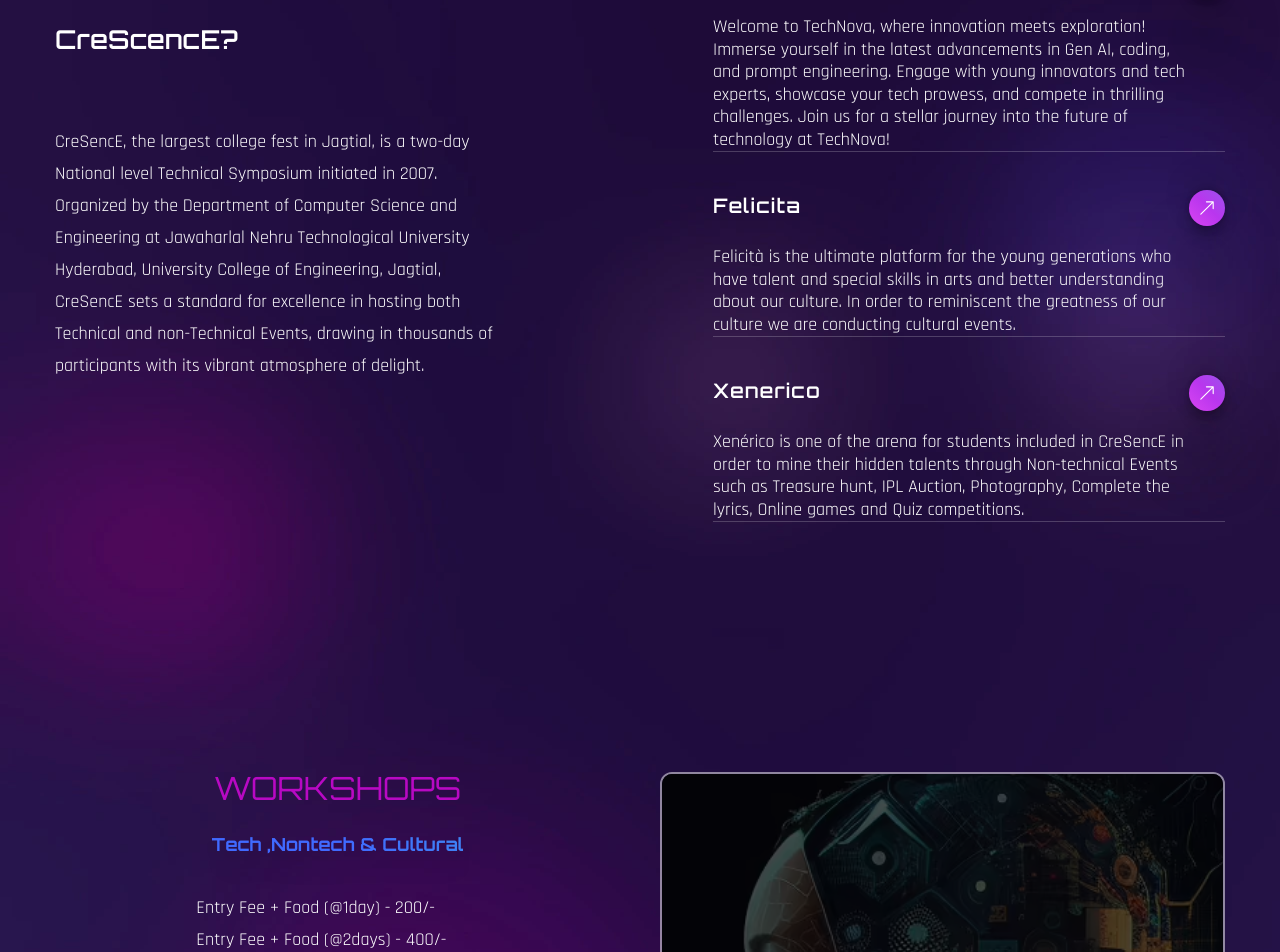
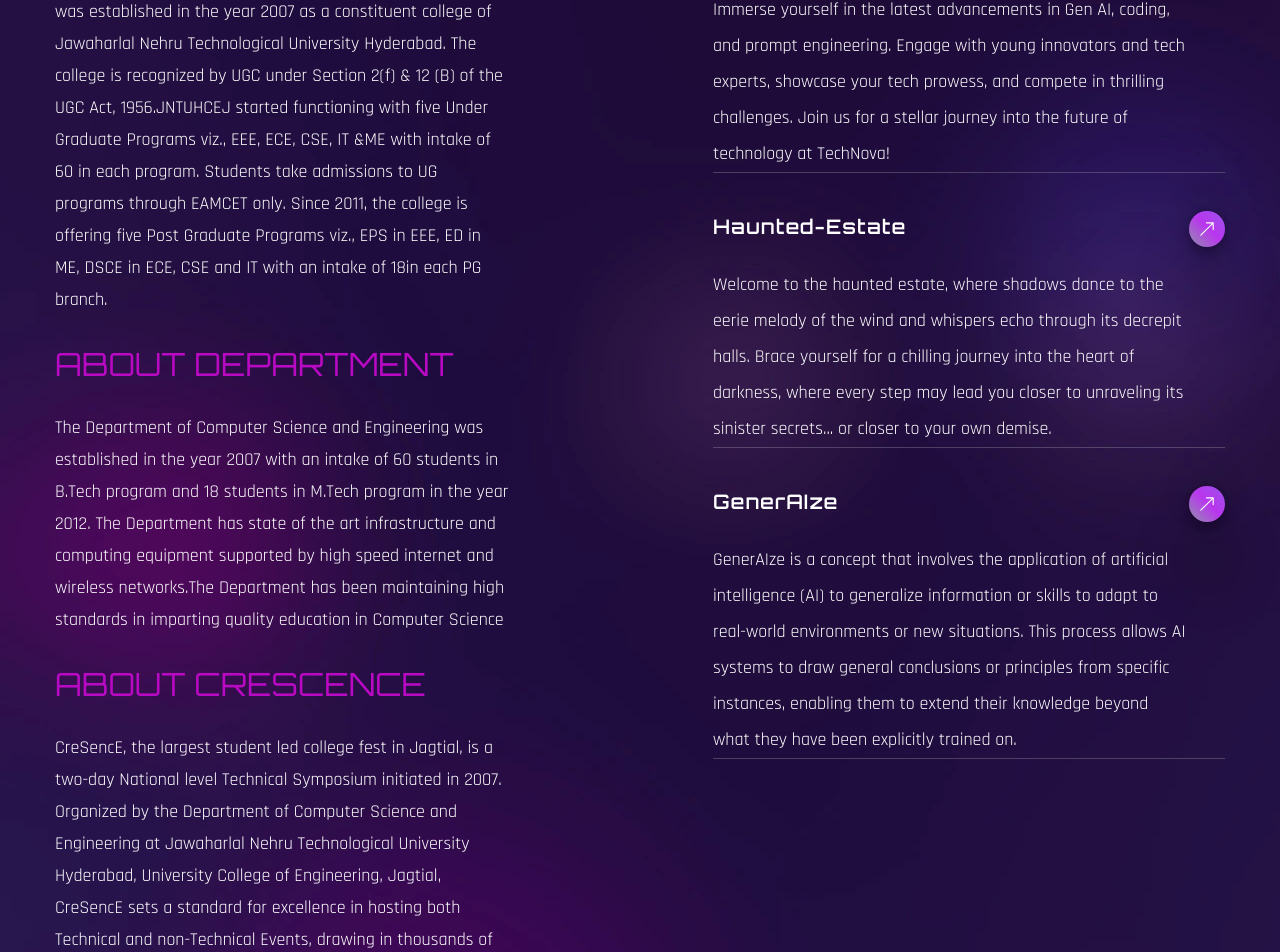
Before and after one commit to Nithish6606/test, a React (Create React App) app: page / in a window 1280 px wide. Shown: the part 1056-2008 px from the top of the page. Built offline with nearby package versions, Linux system fonts and the light colour scheme; a web font is replaced by a local one.

Commit message:
About add

```diff
--- a/src/components/About.jsx
+++ b/src/components/About.jsx
@@ -9,14 +9,14 @@ const aboutlst = [
       "Welcome to TechNova, where innovation meets exploration! Immerse yourself in the latest advancements in Gen AI, coding, and prompt engineering. Engage with young innovators and tech experts, showcase your tech prowess, and compete in thrilling challenges. Join us for a stellar journey into the future of technology at TechNova!",
   },
   {
-    name: "Felicita",
+    name: "Haunted-Estate",
     description:
-      "Felicità is the ultimate platform for the young generations who have talent and special skills in arts and better understanding about our culture. In order to reminiscent the greatness of our culture we are conducting cultural events.",
+      "Welcome to the haunted estate, where shadows dance to the eerie melody of the wind and whispers echo through its decrepit halls. Brace yourself for a chilling journey into the heart of darkness, where every step may lead you closer to unraveling its sinister secrets... or closer to your own demise.",
   },
   {
-    name: "Xenerico",
+    name: "GenerAIze",
     description:
-      "Xenérico is one of the arena for students included in CreSencE in order to mine their hidden talents through Non-technical Events such as Treasure hunt, IPL Auction, Photography, Complete the lyrics, Online games and Quiz competitions.",
+      "GenerAIze is a concept that involves the application of artificial intelligence (AI) to generalize information or skills to adapt to real-world environments or new situations. This process allows AI systems to draw general conclusions or principles from specific instances, enabling them to extend their knowledge beyond what they have been explicitly trained on. ",
   },
 ];
 
@@ -27,10 +27,20 @@ const About = () => {
         <div className="flex flex-col gap-y-20 lg:flex-row justify-between items-start">
           <RevealRight>
             <div id="about1">
-              <h2 className="h2 text-accent mb-6">About Constelle</h2>
-              <h3 className="h3 max-w-[455px] mb-16">CreScencE?</h3>
+              <h2 className="h2 text-accent mb-8">About COllege</h2>
               <p className="max-w-[455px]">
-              CreSencE, the largest college fest in Jagtial, is a two-day National level Technical Symposium initiated in 2007. Organized by the Department of Computer Science and Engineering at Jawaharlal Nehru Technological University Hyderabad, University College of Engineering, Jagtial, CreSencE sets a standard for excellence in hosting both Technical and non-Technical Events, drawing in thousands of participants with its vibrant atmosphere of delight.
+                JNTUH University College of Engineering Jagtial (JNTUHUCEJ) was established in the year 2007 as a constituent college of Jawaharlal Nehru Technological University Hyderabad. The college is recognized by UGC under Section 2(f) & 12 (B) of the UGC Act, 1956.JNTUHCEJ started functioning with five Under Graduate Programs viz., EEE, ECE, CSE, IT &ME with intake of 60 in each program. Students take admissions to UG programs through EAMCET only. Since 2011, the college is offering five Post Graduate Programs viz., EPS in EEE, ED in ME, DSCE in ECE, CSE and IT with an intake of 18in each PG branch.
+              </p><br />
+
+              <h2 className="h2 text-accent mb-8">About Department</h2>
+              <p className="max-w-[455px]">
+                The Department of Computer Science and Engineering was established in the year 2007 with an intake of 60 students in B.Tech program and 18 students in M.Tech program in the year 2012. The Department has state of the art infrastructure and computing equipment supported by high speed internet and wireless networks.The Department has been maintaining high standards in imparting quality education in Computer Science
+              </p><br />
+
+              <h2 className="h2 text-accent mb-8">About CreScencE</h2>
+
+              <p className="max-w-[455px]">
+                CreSencE, the largest student led college fest in Jagtial, is a two-day National level Technical Symposium initiated in 2007. Organized by the Department of Computer Science and Engineering at Jawaharlal Nehru Technological University Hyderabad, University College of Engineering, Jagtial, CreSencE sets a standard for excellence in hosting both Technical and non-Technical Events, drawing in thousands of participants with its vibrant atmosphere of delight.
               </p>
               {/* <a
                 href="https://jntugv.edu.in/"
@@ -55,7 +65,7 @@ const About = () => {
                         <h4 className="text-[20px] tracking-wider font-primary font-semibold mb-6">
                           {name}
                         </h4>
-                        <p className="font-secondary leading-tight">
+                        <p className="font-secondary leading-tight" style={{ lineHeight: '2' }}>
                           {description}
                         </p>
                       </div>
--- a/src/index.css
+++ b/src/index.css
@@ -9,7 +9,7 @@ body {
 .btn {
   background: linear-gradient(
     45deg,
-    #ff56f6 21.43%,
+    #5cff56 21.43%,
     #b936ee 50.63%,
     #3bace2 100%,
     #406aff 117.04%
@@ -48,7 +48,7 @@ body {
     #406aff 21.43%,
     #3bace2 50.63%,
     #b936ee 100%,
-    #ff56f6 117.04%
+    #5667ff 117.04%
   );
   background-size: 400% 400%;
   animation: gradient 5s ease infinite;
@@ -62,7 +62,7 @@ body {
 .text-gradient {
   background: linear-gradient(
     45deg,
-    #406aff 21.43%,
+    #40ffa6 21.43%,
     #3bace2 50.63%,
     #b936ee 100%,
     #ff56f6 117.04%
```
Also changed, not shown: 2 other files (tests, documents, lock files or other folders).
